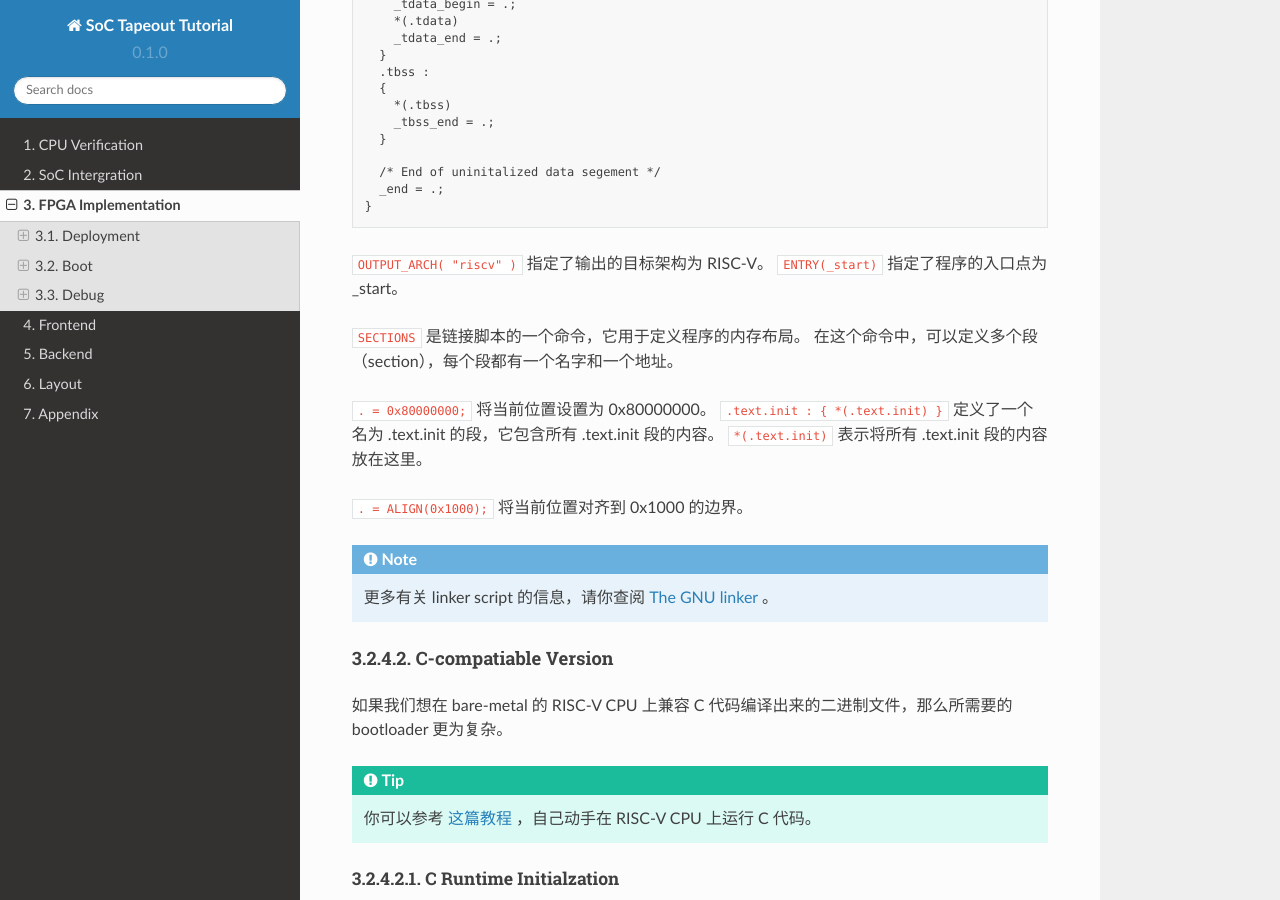
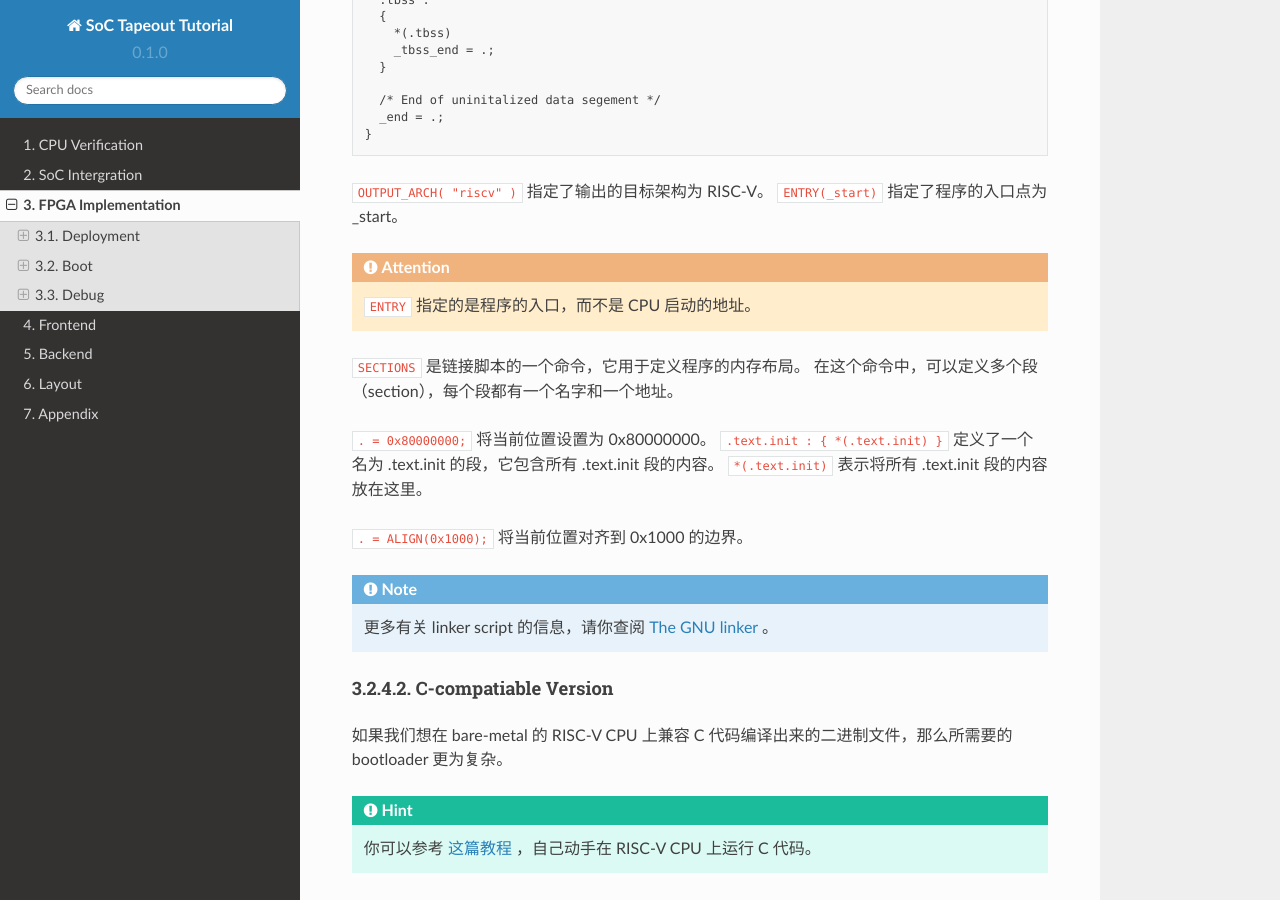
Before and after one commit to Siris-Li/SoC-Tapeout-Tutorial, a Sphinx documentation site: the page built from docs/source/fpga.rst, in a window 1280 px wide and 900 px high, scrolled down 10907 px. Built offline with Sphinx 7.4.7 and the Read the Docs theme 2.0.0, drawn with Linux system fonts in a browser that asks for light colours.

Commit message:
Update fpga.rst

```diff
--- a/docs/source/fpga.rst
+++ b/docs/source/fpga.rst
@@ -345,13 +345,10 @@ Naive Version
    当一个程序被加载到内存中执行时，它的代码、数据和其他资源会被放置在内存的特定位置。这些代码、数据和资源在内存中的布局就构成了这个程序的内存映像。
    内存映像通常包括以下几个部分：
 
-   文本段（Text Segment）：包含程序的机器代码。
-
-   数据段（Data Segment）：包含程序的全局变量和静态变量。
-
-   堆（Heap）：用于动态内存分配，如 malloc、new 等操作。
-
-   栈（Stack）：用于存放函数调用的局部变量和返回地址。
+   - 文本段（Text Segment）：包含程序的机器代码。
+   - 数据段（Data Segment）：包含程序的全局变量和静态变量。
+   - 堆（Heap）：用于动态内存分配，如 malloc、new 等操作。
+   - 栈（Stack）：用于存放函数调用的局部变量和返回地址。
 
 2. 定义 ``_start`` 函数。
 
@@ -493,6 +490,11 @@ _hang 代码段通常只在出现错误或特殊情况时才会执行。
 ``OUTPUT_ARCH( "riscv" )`` 指定了输出的目标架构为 RISC-V。
 ``ENTRY(_start)`` 指定了程序的入口点为 _start。
 
+.. attention::
+
+   ``ENTRY`` 指定的是程序的入口，而不是 CPU 启动的地址。
+
+
 ``SECTIONS`` 是链接脚本的一个命令，它用于定义程序的内存布局。
 在这个命令中，可以定义多个段（section），每个段都有一个名字和一个地址。
 
@@ -511,7 +513,7 @@ C-compatiable Version
 
 如果我们想在 bare-metal 的 RISC-V CPU 上兼容 C 代码编译出来的二进制文件，那么所需要的 bootloader 更为复杂。
 
-.. Tip::
+.. Hint::
 
    你可以参考 `这篇教程 <https://twilco.github.io/riscv-from-scratch/2019/04/27/riscv-from-scratch-2.html>`__ ，自己动手在 RISC-V CPU 上运行 C 代码。
 
```
